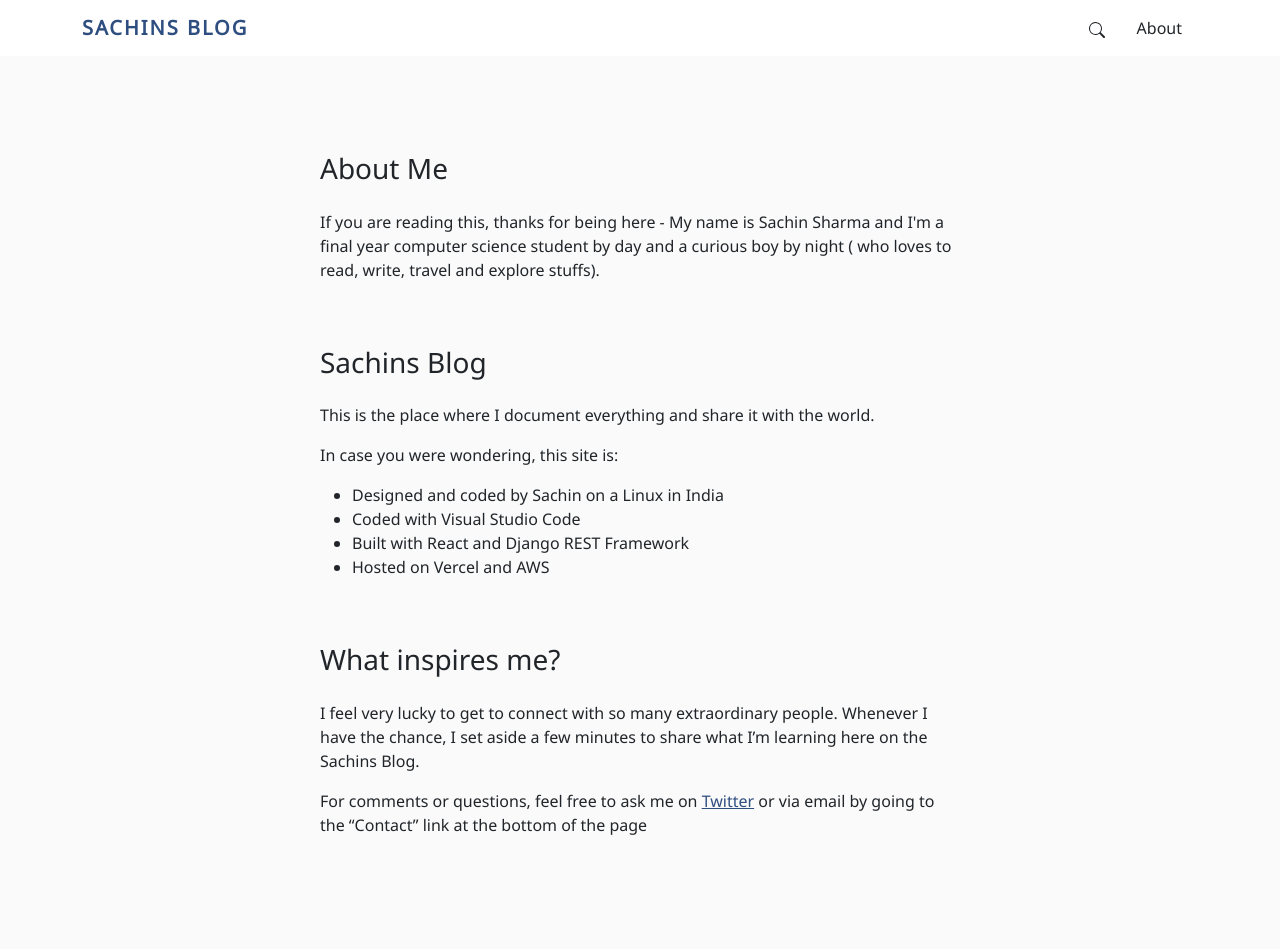
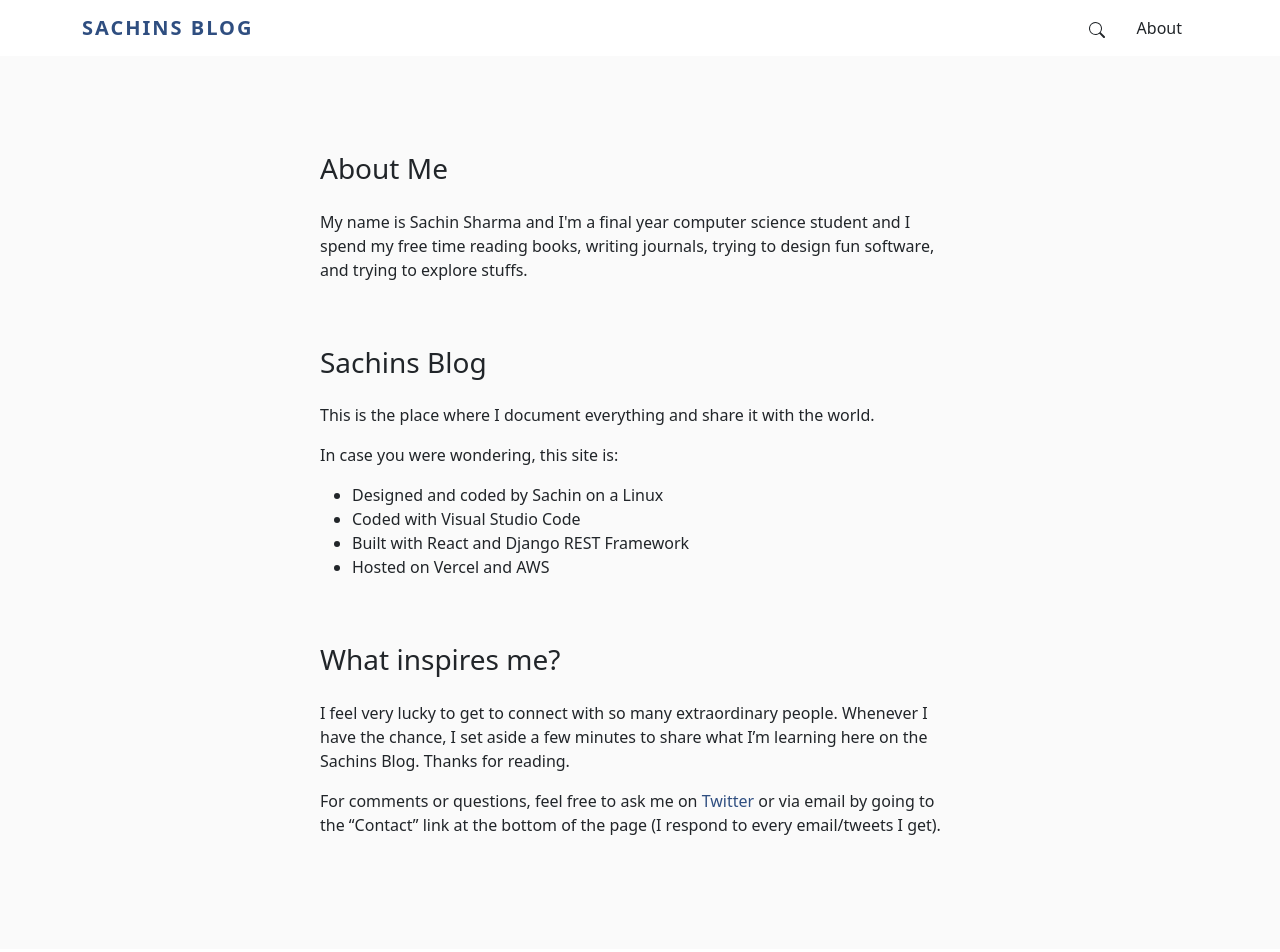
Before and after one commit to sachinshrmaa/sachins-blog, a React (Create React App) app: page /about in a window 1280 px wide. Shown: the top 952 px of the page. Built offline with nearby package versions, Linux system fonts and the light colour scheme.

Commit message:
added adsense script

```diff
--- a/public/index.html
+++ b/public/index.html
@@ -14,12 +14,6 @@
     <link rel="manifest" href="%PUBLIC_URL%/manifest.json" />
 
 
-    <!-- Google Fonts -->
-    <link rel="preconnect" href="https://fonts.gstatic.com">
-    <link href="https://fonts.googleapis.com/css2?family=Noto+Sans&display=swap" rel="stylesheet">
-
-
-
     <!-- Global site tag (gtag.js) - Google Analytics -->
     <script async src="https://www.googletagmanager.com/gtag/js?id=UA-156066148-2"></script>
     <script>
@@ -29,6 +23,10 @@
 
       gtag('config', 'UA-156066148-2');
     </script>
+
+
+    <!-- Google Adsense -->
+    <script data-ad-client="ca-pub-9118969176368238" async src="https://pagead2.googlesyndication.com/pagead/js/adsbygoogle.js"></script>
 
 
     <!-- Google fonts -->
--- a/src/Blog/BlogContainer.js
+++ b/src/Blog/BlogContainer.js
@@ -84,7 +84,6 @@ const BlogContainer = () => {
 
             </div>
 
-
             <div class="row my-5 py-3">
 
                 <div class="row d-flex mb-4">
@@ -96,11 +95,12 @@ const BlogContainer = () => {
                     </div>
                 </div>
 
+
                 <RelatedPosts
                     posts={posts}
                     category={"Climate Change"}
                     loading={loading}
-                    />
+                />
 
             </div>
 
--- a/src/Blog/BlogDetail.js
+++ b/src/Blog/BlogDetail.js
@@ -48,7 +48,7 @@ const BlogDetail = (props) => {
 
                       <div class="col-md-10 m-auto">
                         <h1 class="my-4 ">{post.title}</h1>
-                        <span class="text-muted">Published by Sachin Sharma on {moment(post.timestamp).format('MMMM D, YYYY')}</span>
+                        <span class="text-muted">Published on {moment(post.timestamp).format('MMMM D, YYYY')}</span>
 
                         <div class="my-4">
                           <div dangerouslySetInnerHTML={sanitizeBody()} />
--- a/src/Pages/About.js
+++ b/src/Pages/About.js
@@ -5,7 +5,7 @@ const About = () => {
         <div class="col-md-6 m-auto col-11">
         <div class="my-md-5 py-md-5 my-4 py-3">
             <h3 class="mb-4">About Me</h3>
-            <p>If you are reading this, thanks for being here - My name is Sachin Sharma and I'm a final year computer science student by day and a curious boy by night ( who loves to read, write, travel and explore stuffs).</p>
+            <p>My name is Sachin Sharma and I'm a final year computer science student and I spend my free time reading books, writing journals, trying to design fun software, and trying to explore stuffs.</p>
 
             <div class="py-5">
                 <h3 class="mb-4">Sachins Blog</h3>
@@ -13,7 +13,7 @@ const About = () => {
                 <p>In case you were wondering, this site is:</p>
 
                 <ul>
-                    <li>Designed and coded by Sachin on a Linux in India</li>
+                    <li>Designed and coded by Sachin on a Linux</li>
                     <li>Coded with Visual Studio Code</li>
                     <li>Built with React and Django REST Framework</li>
                     <li>Hosted on Vercel and AWS</li>
@@ -22,8 +22,8 @@ const About = () => {
 
             <div>
                 <h3 class="mb-4">What inspires me?</h3>
-                <p>I feel very lucky to get to connect with so many extraordinary people. Whenever I have the chance, I set aside a few minutes to share what I’m learning here on the Sachins Blog.</p>
-                <p>For comments or questions, feel free to ask me on <a href="https://twitter.com/sachinshrmaa">Twitter</a> or via email by going to the “Contact” link at the bottom of the page</p>
+                <p>I feel very lucky to get to connect with so many extraordinary people. Whenever I have the chance, I set aside a few minutes to share what I’m learning here on the Sachins Blog. Thanks for reading.</p>
+                <p>For comments or questions, feel free to ask me on <a href="https://twitter.com/sachinshrmaa">Twitter</a> or via email by going to the “Contact” link at the bottom of the page (I respond to every email/tweets I get).</p>
 
             </div>
 
--- a/src/index.css
+++ b/src/index.css
@@ -21,6 +21,7 @@ body{
 
 a, .nav-link{
   color: var(--primary);
+  text-decoration: none;
 }
 
 .btn{
```
Also changed, not shown: 1 other file (tests, documents, lock files or other folders).
